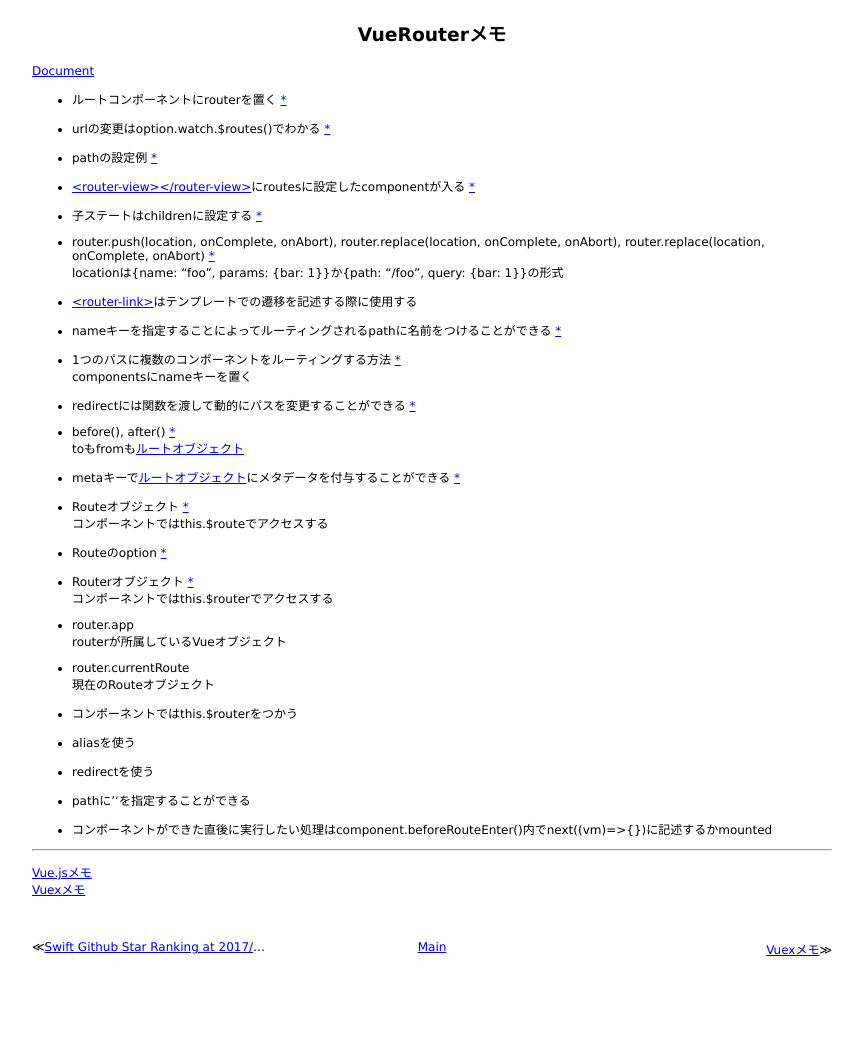
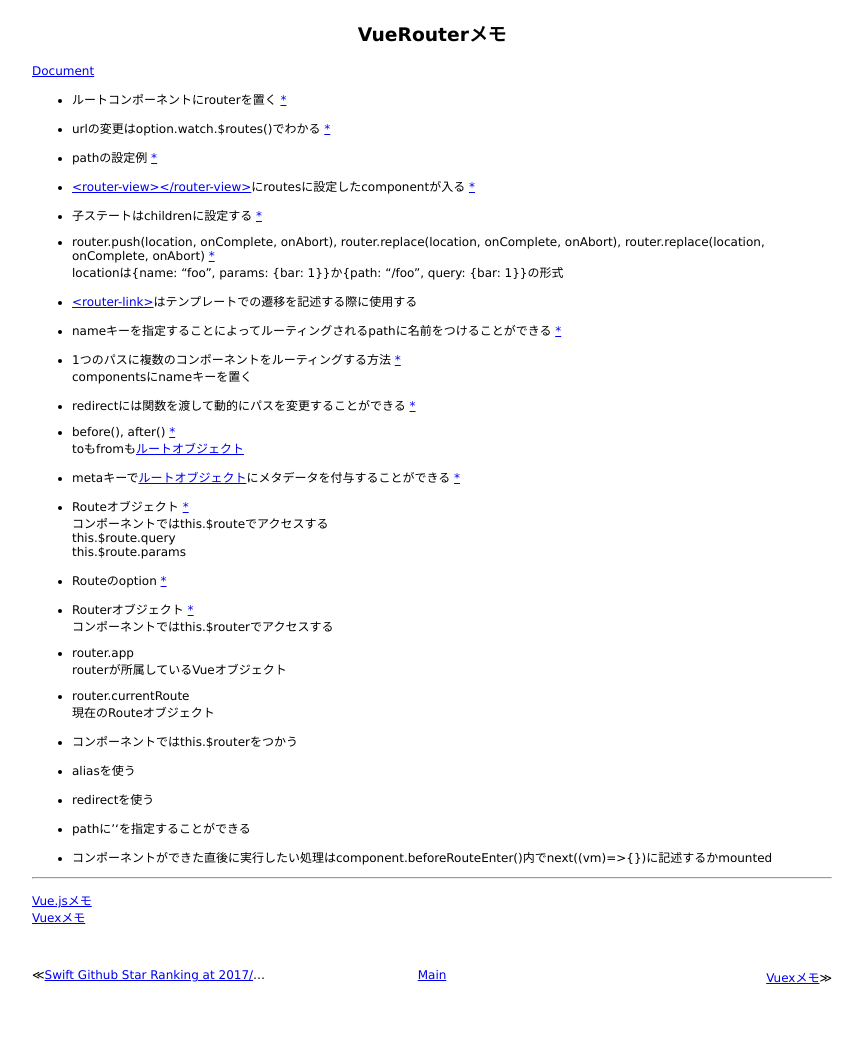
Before and after one commit to 38elements/38elements.github.com, a Jekyll site: the page built from _posts/2017-01-15-vue-router.md, in a window 1280 px wide. Shown: the whole page, without its empty margins (208-1071 px from the left). Built offline with Jekyll 4.4.1, drawn with Linux system fonts in a browser that asks for light colours; before the commit the page ends 1026 px from its top, so only the background shows below that.

Commit message:
Update 2017-01-15-vue-router.md

```diff
--- a/_posts/2017-01-15-vue-router.md
+++ b/_posts/2017-01-15-vue-router.md
@@ -33,6 +33,8 @@ toもfromも[ルートオブジェクト](https://router.vuejs.org/en/api/route-
 
 * Routeオブジェクト [\*](https://router.vuejs.org/en/api/route-object.html)
 コンポーネントではthis.$routeでアクセスする
+this.$route.query
+this.$route.params
 
 * Routeのoption [\*](https://router.vuejs.org/ja/api/options.html)
 
```
